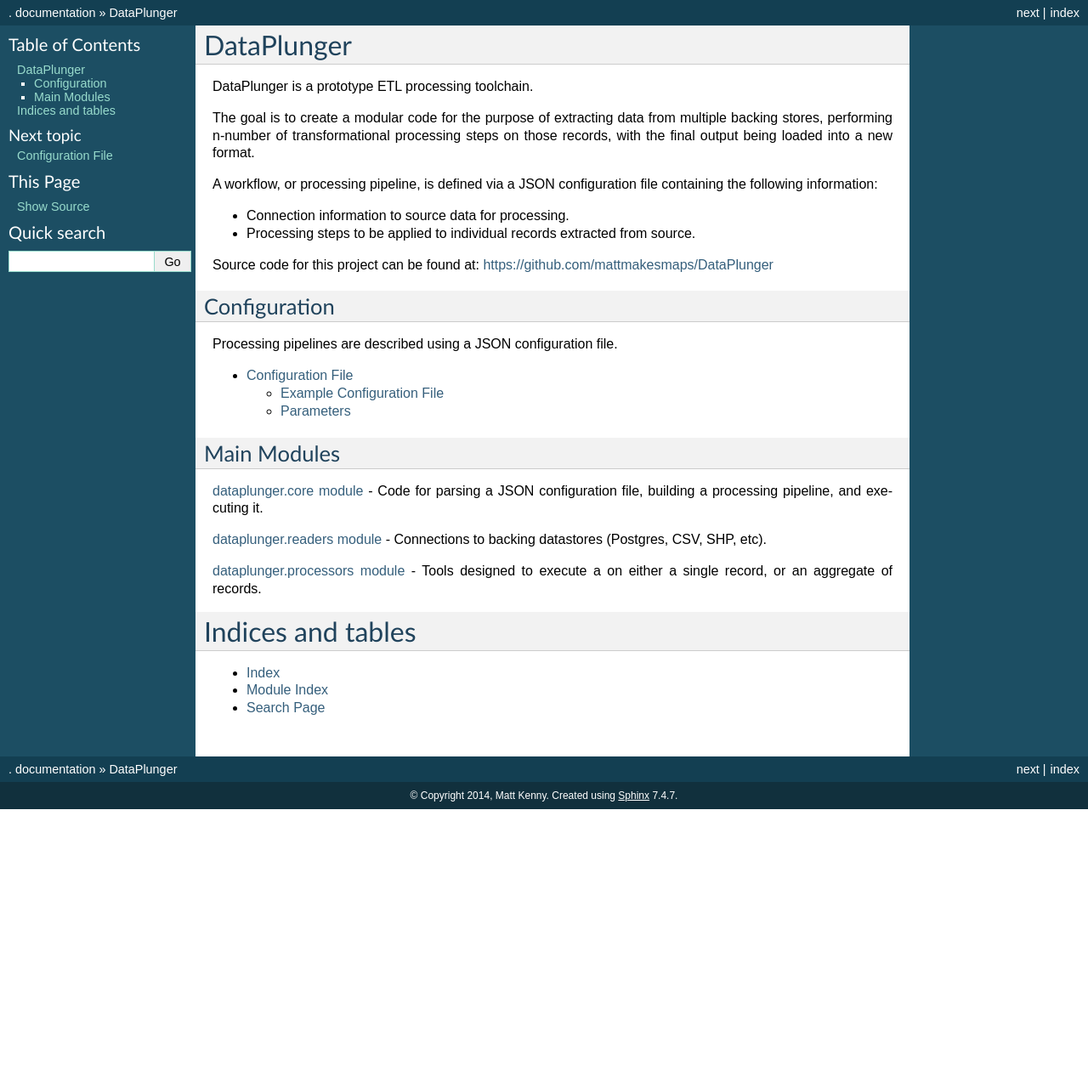
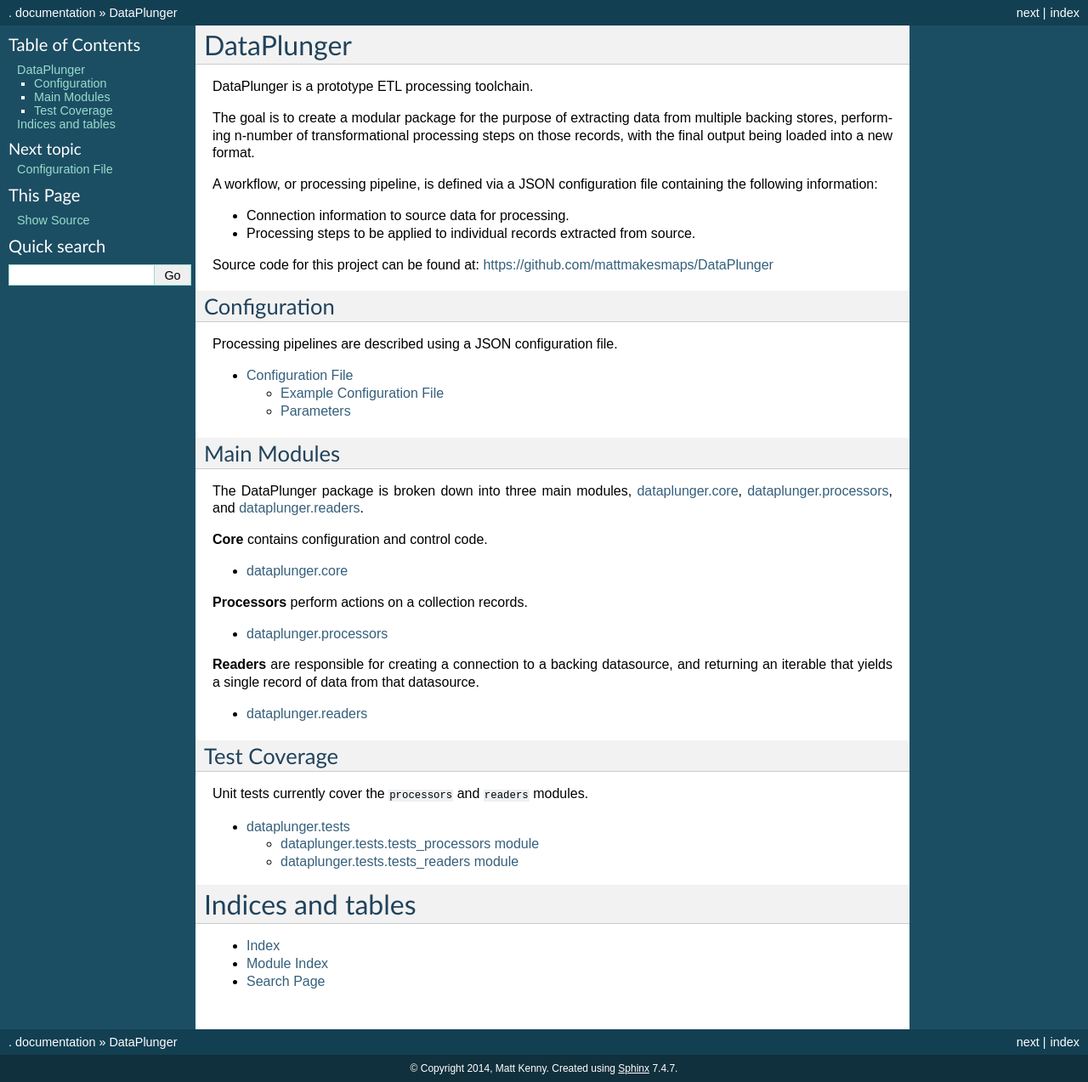
Before and after one commit to mattmakesmaps/DataPlunger, a Sphinx documentation site: the page built from dataplunger/docs/index.rst, in a window 1280 px wide. Shown: the whole page at 85% size. Built offline with Sphinx 7.4.7, drawn with Linux system fonts in a browser that asks for light colours; before the commit the page ends 952 px from its top, so only the background shows below that.

Commit message:
update of docs, setup.py

```diff
--- a/dataplunger/docs/dataplunger.core.rst
+++ b/dataplunger/docs/dataplunger.core.rst
@@ -1,5 +1,5 @@
-dataplunger.core module
------------------------
+dataplunger.core
+================
 
 .. automodule:: dataplunger.core
     :members:
--- a/dataplunger/docs/dataplunger.processors.rst
+++ b/dataplunger/docs/dataplunger.processors.rst
@@ -1,5 +1,5 @@
-dataplunger.processors module
------------------------------
+dataplunger.processors
+======================
 
 .. automodule:: dataplunger.processors
     :members:
--- a/dataplunger/docs/dataplunger.readers.rst
+++ b/dataplunger/docs/dataplunger.readers.rst
@@ -1,5 +1,5 @@
-dataplunger.readers module
---------------------------
+dataplunger.readers
+===================
 
 .. automodule:: dataplunger.readers
     :members:
--- a/dataplunger/docs/dataplunger.tests.rst
+++ b/dataplunger/docs/dataplunger.tests.rst
@@ -19,12 +16,3 @@
     :members:
     :undoc-members:
     :show-inheritance:
-
-
-Module contents
----------------
-
-.. automodule:: dataplunger.tests
-    :members:
-    :undoc-members:
-    :show-inheritance:
--- a/dataplunger/docs/index.rst
+++ b/dataplunger/docs/index.rst
@@ -8,7 +8,7 @@
 
 DataPlunger is a prototype ETL processing toolchain.
 
-The goal is to create a modular code for the purpose of extracting data from multiple backing stores,
+The goal is to create a modular package for the purpose of extracting data from multiple backing stores,
 performing n-number of transformational processing steps on those records, with the final output being loaded into
 a new format.
 
@@ -32,12 +32,37 @@
 Main Modules
 ------------
 
-:doc:`dataplunger.core` - Code for parsing a JSON configuration file, building a processing pipeline,
-and executing it.
+The DataPlunger package is broken down into three main modules, :doc:`dataplunger.core`, :doc:`dataplunger.processors`,
+and :doc:`dataplunger.readers`.
 
-:doc:`dataplunger.readers` - Connections to backing datastores (Postgres, CSV, SHP, etc).
+**Core** contains configuration and control code.
 
-:doc:`dataplunger.processors` - Tools designed to execute a on either a single record, or an aggregate of records.
+.. toctree::
+
+   dataplunger.core
+
+**Processors** perform actions on a collection records.
+
+.. toctree::
+
+   dataplunger.processors
+
+**Readers** are responsible for creating a connection to a backing datasource,
+and returning an iterable that yields a single record of data from that datasource.
+
+.. toctree::
+
+   dataplunger.readers
+
+Test Coverage
+-------------
+
+Unit tests currently cover the ``processors`` and ``readers`` modules.
+
+.. toctree::
+
+   dataplunger.tests.rst
+
 
 Indices and tables
 ==================
--- a/setup.py
+++ b/setup.py
@@ -11,7 +11,7 @@
     author='Matthew Kenny',
     author_email='matthewkenny AT gmail DOT com',
     classifiers=[
-        'Development Status :: 2 - Pre-Alpha',
+        'Development Status :: 4 - Beta',
         'Topic :: Scientific/Engineering :: GIS',
         'License :: OSI Approved :: GNU General Public License v2 (GPLv2)',
         'Intended Audience :: Developers'
```
Also changed, not shown: other parts of dataplunger/docs/dataplunger.tests.rst (+2 -5 lines), 1 other file.
